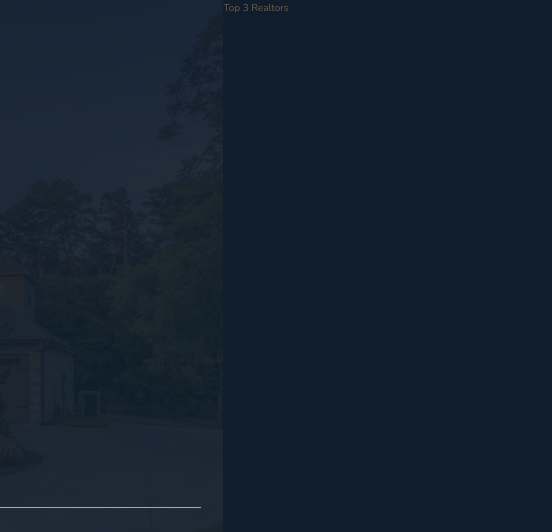
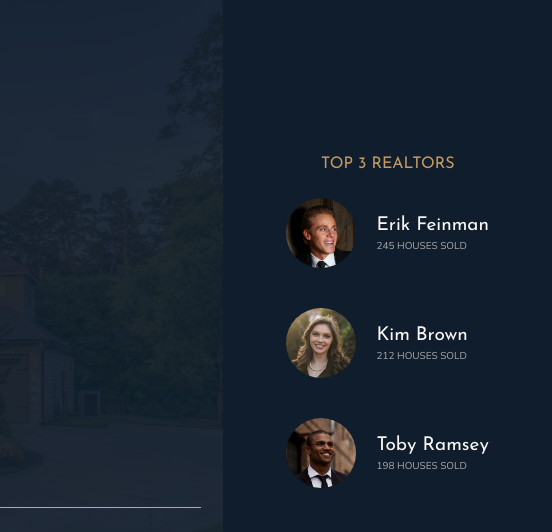
Before and after one commit to nikkisato/Nexter-Project, a website: page index.html in a window 1280 px wide. Shown: the top 532 px of the page, 728-1280 px from the left. Drawn offline with nearby package versions, Linux system fonts and the light colour scheme.

Commit message:
finished realtor section

```diff
--- a/index.html
+++ b/index.html
@@ -32,7 +32,26 @@
       </div>
     </header>
 
-    <div class="realtors">Top 3 Realtors</div>
+    <div class="realtors">
+      <h3 class="heading-3">Top 3 realtors</h3>
+      <div class="realtors__list">
+        <img src="img/realtor-1.jpeg" alt="Realtor 1" class="realtors__img" />
+        <div class="realtors__details">
+          <h4 class="heading-4 heading-4--light">Erik Feinman</h4>
+          <p class="realtors__sold">245 houses sold</p>
+        </div>
+        <img src="img/realtor-2.jpeg" alt="Realtor 2" class="realtors__img" />
+        <div class="realtors__details">
+          <h4 class="heading-4 heading-4--light">Kim Brown</h4>
+          <p class="realtors__sold">212 houses sold</p>
+        </div>
+        <img src="img/realtor-3.jpeg" alt="Realtor 3" class="realtors__img" />
+        <div class="realtors__details">
+          <h4 class="heading-4 heading-4--light">Toby Ramsey</h4>
+          <p class="realtors__sold">198 houses sold</p>
+        </div>
+      </div>
+    </div>
 
     <section class="features">
       <div class="feature">
--- a/sass/_realtors.scss
+++ b/sass/_realtors.scss
@@ -1,4 +1,29 @@
 .realtors {
   background-color: $color-secondary;
   grid-column: col-start 7 / full-end;
+  padding: 3rem;
+  display: grid;
+  align-content: center;
+  justify-content: center;
+  justify-items: center;
+  grid-row-gap: 2rem;
+
+  &__list {
+    display: grid;
+    grid-template-columns: min-content max-content;
+    grid-column-gap: 2rem;
+    grid-row-gap: 5vh;
+    align-items: center;
+  }
+  &__img {
+    width: 7rem;
+    border-radius: 50%;
+    display: block;
+  }
+
+  &__sold {
+    text-transform: uppercase;
+    color: $color-grey-light-2;
+    margin-top: -3px;
+  }
 }
```
Also changed, not shown: css/style.css.
